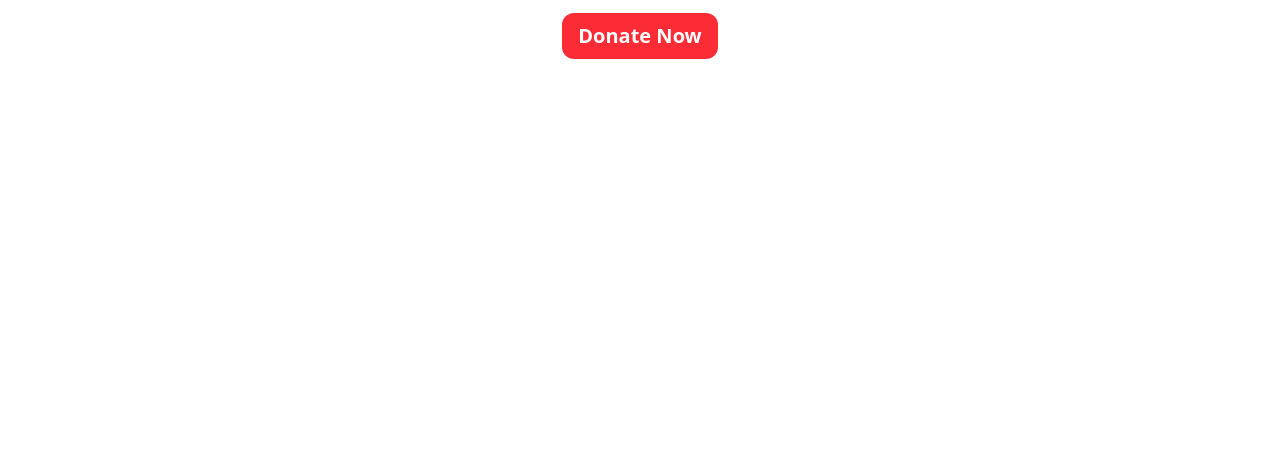
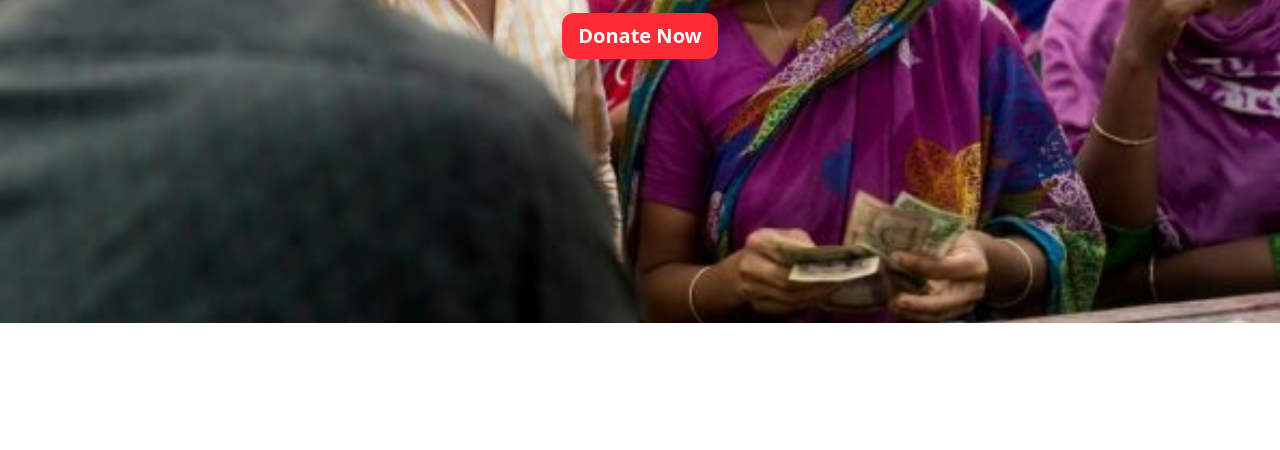
Before and after one commit to sm-remal/donate-today-web, a plain HTML site: page index.html in a window 1280 px wide. Shown: the part 427-877 px from the top of the page. Drawn offline with nearby package versions, Linux system fonts and the light colour scheme; the site is published under a folder, as on GitHub Pages, so addresses that start at the root find nothing.

Commit message:
banner update

```diff
--- a/index.html
+++ b/index.html
@@ -8,7 +8,7 @@
 </head>
 <body>
     <header>
-        <div class="max-w-[1440px] h-[750px] bg-[url('/images/donation1.jpg')] bg-no-repeat mx-auto bg-cover flex justify-center items-center">
+        <div class="max-w-[1440px] h-[750px] bg-[url('./images/donation1.jpg')] bg-no-repeat mx-auto bg-cover flex justify-center items-center">
             <div class="max-w-[825px] text-center mx-auto space-y-4 py-[30px]">
                 <h1 class="font-bold text-4xl text-white">Let's Help Those Who Are<br>More In Need</h1>
                 <p class="text-[14px] w-[350px] mx-auto text-white">Lorem ipsum dolor sit amet, usu cu esse possit referrentur, at eam falli deterruisset. No duo populo animal noluisse, enim</p>
```
